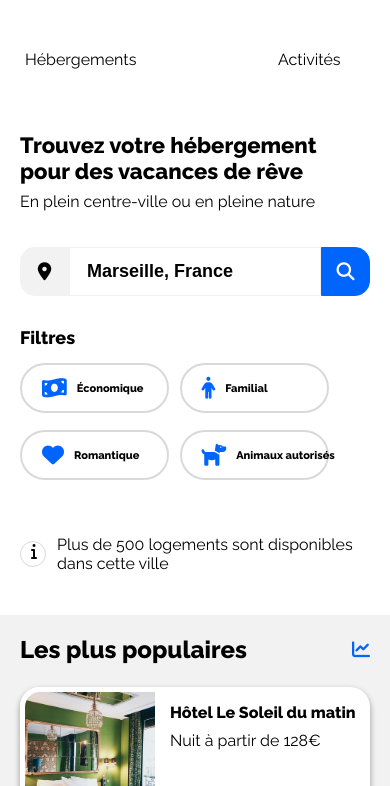
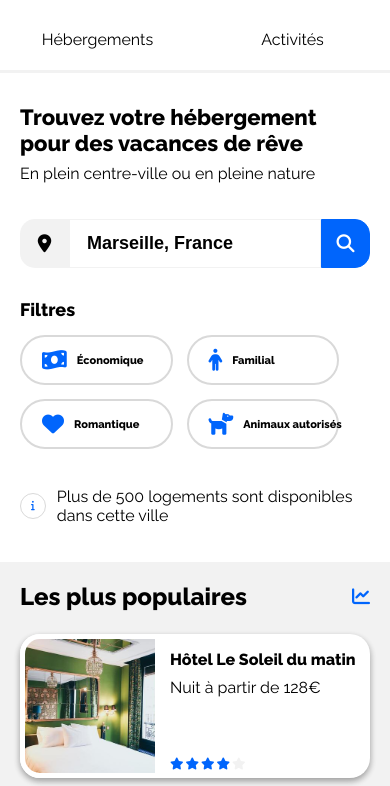
Before and after one commit to Tarborar/OC-Projet-2, a plain HTML site: page index.html in a window 390 px wide. Shown: the part 43-829 px from the top of the page. Drawn offline with Linux system fonts and the light colour scheme.

Commit message:
nav portable et ajustement shadow

```diff
--- a/css/styles.css
+++ b/css/styles.css
@@ -239,10 +239,26 @@ input{
     width: 24px;
     height: 24px;
     margin-right: 11px;
+    transition: 0.1s;
+}
+
+.iconI:hover{
+    background-color: #0065FC;
+    border-color: #0065FC;
+    cursor: pointer;
+}
+
+.iconI:hover > .i{
+    color: white;
 }
 
 .iconI span .fa-solid{ /*compense le margin du .fa-solid*/
     margin-left: 10px;
+}
+
+.i{
+    font-size: 10px;
+    color: #0065FC;
 }
 
 .ancrage{
@@ -290,7 +306,7 @@ input{
 }
 
 .chambreHebergements:hover{
-    transform: scale(1.1);
+    transform: scale(1.075);
     cursor: pointer;
     box-shadow: rgba(0, 0, 0, 0.25) 0px 14px 28px, rgba(0, 0, 0, 0.22) 0px 10px 10px;
 }
@@ -399,7 +415,7 @@ input{
 .chambrePopulaires:hover{
     box-shadow: rgba(0, 0, 0, 0.25) 0px 14px 28px, rgba(0, 0, 0, 0.22) 0px 10px 10px;
     cursor: pointer;
-    transform: scale(1.1);
+    transform: scale(1.075);
 }
 
 .cotePopulaire{
@@ -506,11 +522,11 @@ body{
 }
 
 .chambrePopulaires:hover{
-    transform: scale(1.075);
+    transform: scale(1.05);
 }
 
 .chambreHebergements:hover{
-    transform: scale(1.075);
+    transform: scale(1.05);
 }
 
 .cotePopulaire{
@@ -544,12 +560,23 @@ header{
     flex-direction: column;
     text-align: center;
     padding-top: 21px;
+    margin-bottom: 31px;
+    position: sticky;
+    top: 0px;
+    left: 0;
+    right: 0;
+    background-color: white;
+    z-index: 2;
+}
+
+.ancrage{
+    height: 99px;
+    margin-top: -99px;
 }
 
 #logo{
-
     height: auto;
-    margin-bottom: 49px;
+    margin-bottom: 29px;
 }
 
 header nav ul li {
@@ -557,9 +584,24 @@ header nav ul li {
     width: 50%;
 }
 
+header nav ul li:nth-child(1), header nav ul li:nth-child(2){
+    border-bottom: solid 3px #F2F2F2;
+    height: 40px;
+    transition: 0.1s;
+}
+
+header nav ul li:nth-child(1):hover, header nav ul li:nth-child(2):hover{
+    border-bottom: solid 3px #0065FC;
+    cursor: pointer;
+}
+
 header nav ul{
     display: flex;
-    justify-content: center;
+    gap: 0;
+}
+
+header nav ul li a::before{
+    border-top: none;
 }
 
 .hautPage{
@@ -596,15 +638,17 @@ header nav ul{
 }
 
 .rangeFiltre{
+    display: inline-flex;
     flex-wrap: wrap;
+    gap: 14px;
+    overflow: hidden;
 }
 
 .filtres{
     font-weight: 700;
     font-size: 11px;
     line-height: 13px;
-    width: 30%;
-    margin-bottom: 17px;
+    width: 31%;
 }
 
 .chambre{
```
